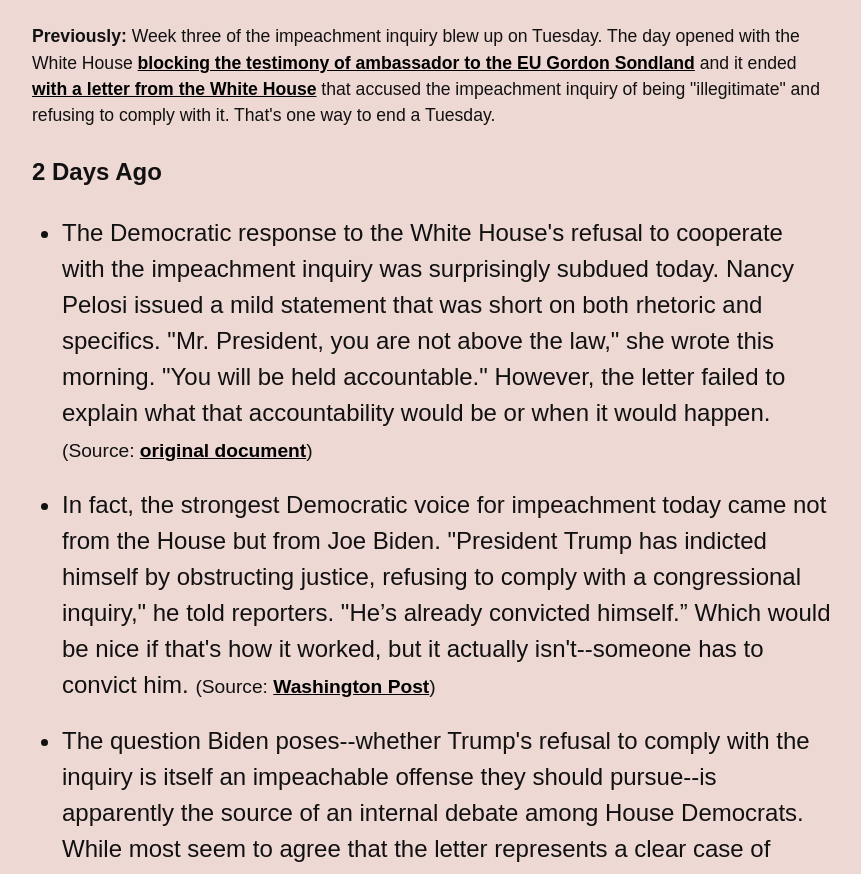
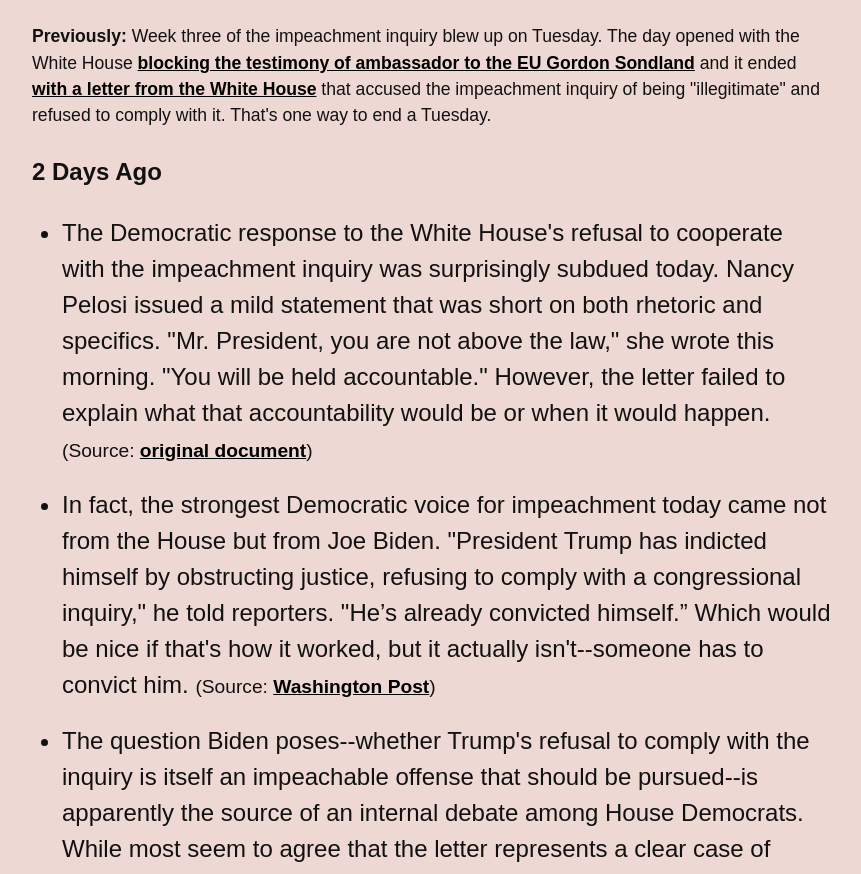
Before and after one commit to dansinker/impeachment.fyi, a Jekyll site: the page built from index.md, in a window 1280 px wide. Shown: the part 242-1116 px from the top of the page, without its empty margins (268-1129 px from the left). Built offline with Jekyll 4.4.1, drawn with Linux system fonts in a browser that asks for light colours; nearby versions of some CDN libraries; some web fonts are replaced; comment, search, counter and statistics services are not loaded; some of the changed text lies outside the part shown.

Commit message:
just a quick rewording

```diff
--- a/_data/news.yml
+++ b/_data/news.yml
@@ -1,6 +1,6 @@
 news:
 - date: 2019-10-09
-  yesterday: Week three of the impeachment inquiry blew up on Tuesday. The day opened with the White House <a href="https://www.npr.org/2019/10/08/768200323/trump-administration-blocks-ambassadors-testimony-a-key-witness-in-ukraine-scand">blocking the testimony of ambassador to the EU Gordon Sondland</a> and it ended <a href="https://www.politico.com/news/2019/10/08/white-house-formally-tells-democrats-it-wont-cooperate-with-impeachment-probe-000279">with a letter from the White House</a> that accused the impeachment inquiry of being "illegitimate" and refusing to comply with it. That's one way to end a Tuesday.
+  yesterday: Week three of the impeachment inquiry blew up on Tuesday. The day opened with the White House <a href="https://www.npr.org/2019/10/08/768200323/trump-administration-blocks-ambassadors-testimony-a-key-witness-in-ukraine-scand">blocking the testimony of ambassador to the EU Gordon Sondland</a> and it ended <a href="https://www.politico.com/news/2019/10/08/white-house-formally-tells-democrats-it-wont-cooperate-with-impeachment-probe-000279">with a letter from the White House</a> that accused the impeachment inquiry of being "illegitimate" and refused to comply with it. That's one way to end a Tuesday.
   todays:
   - item: The Democratic response to the White House's refusal to cooperate with the impeachment inquiry was surprisingly subdued today. Nancy Pelosi issued a mild statement that was short on both rhetoric and specifics. "Mr. President, you are not above the law," she wrote this morning. "You will be held accountable." However, the letter failed to explain what that accountability would be or when it would happen.
     source: original document
@@ -8,7 +8,7 @@ news:
   - item: In fact, the strongest Democratic voice for impeachment today came not from the House but from Joe Biden. "President Trump has indicted himself by obstructing justice, refusing to comply with a congressional inquiry," he told reporters. "He’s already convicted himself.” Which would be nice if that's how it worked, but it actually isn't--someone has to convict him.
     source: Washington Post
     url: https://www.washingtonpost.com/politics/trump-impeachment-inquiry-live-updates/2019/10/09/d1bb38e0-e9f7-11e9-9c6d-436a0df4f31d_story.html
-  - item: The question Biden poses--whether Trump's refusal to comply with the inquiry is itself an impeachable offense they should pursue--is apparently the source of an internal debate among House Democrats. While most seem to agree that the letter represents a clear case of obstruction of Congress, "Democrats say they prefer any obstruction charge to play a supporting, rather than starring, role in their efforts." Cool cool.
+  - item: The question Biden poses--whether Trump's refusal to comply with the inquiry is itself an impeachable offense that should be pursued--is apparently the source of an internal debate among House Democrats. While most seem to agree that the letter represents a clear case of obstruction of Congress, "Democrats say they prefer any obstruction charge to play a supporting, rather than starring, role in their efforts." Cool cool.
     source: Politico
     url: https://www.politico.com/news/2019/10/09/trump-impeachment-obstruction-democrats-043564
   tomorrow: Today was quiet. Almost too quiet. Certainly there's a bigger shoe to drop on the White House's refusal to cooperate. For subpoenas to mean something they have to be enforcable. Today didn't see that enforcement happen--or even an idea of how Democrats would--will tomorrow?
```
